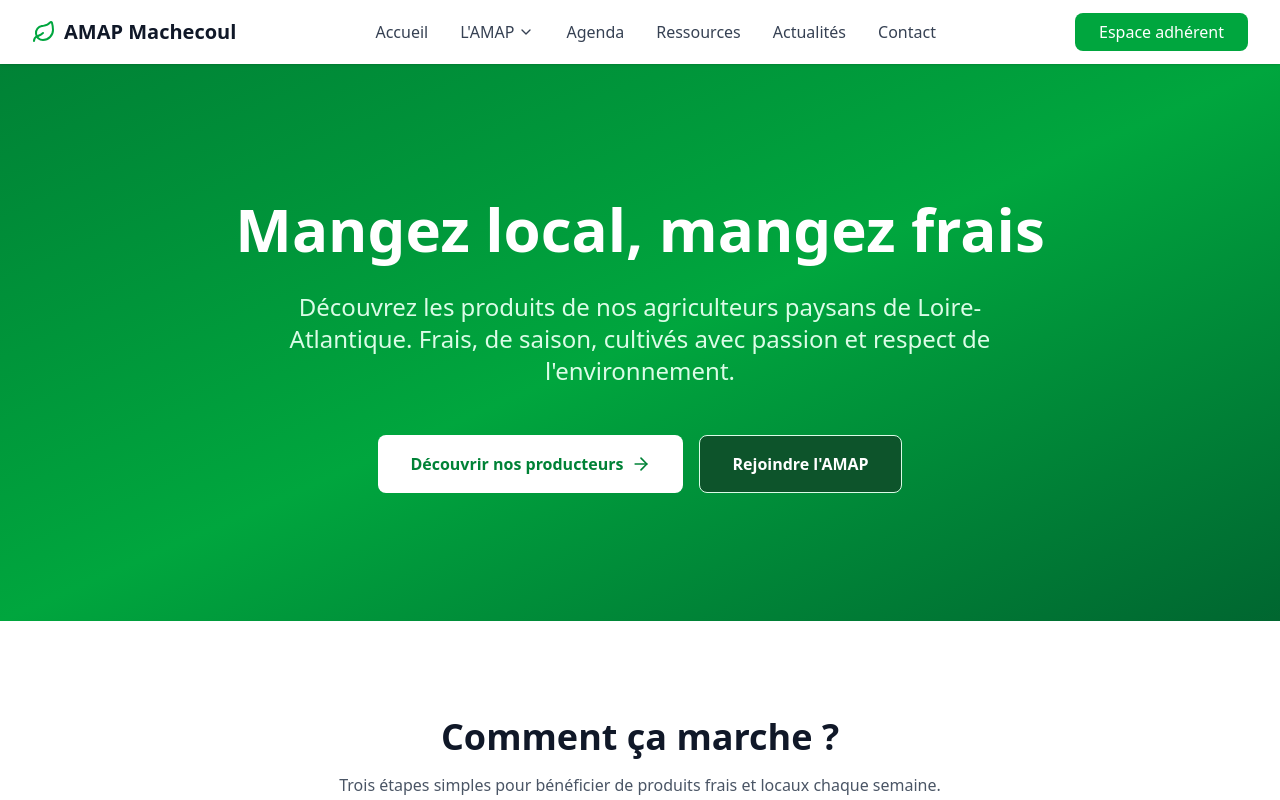
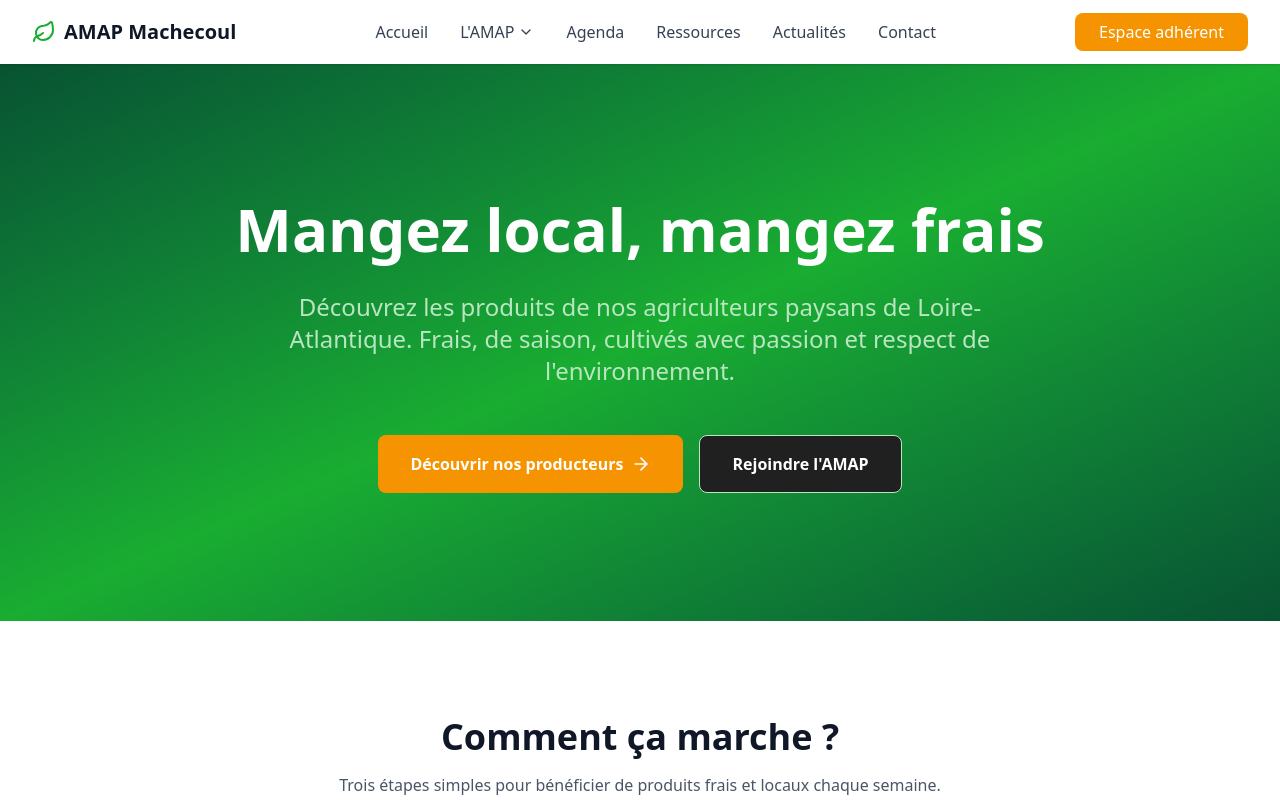
Before and after one commit to Maxime2d/amap-machecoul, a Next.js app: page / in a window 1280 px wide. Shown: the top 800 px of the page. Built offline with nearby package versions, Linux system fonts and the light colour scheme; no server answers; the database is empty.

Commit message:
Mise à jour palette couleurs inspirée amap-idf.org : verts vifs + accent orange CTAs + fond beige

```diff
--- a/src/app/(public)/agenda/page.tsx
+++ b/src/app/(public)/agenda/page.tsx
@@ -237,7 +237,7 @@ export default async function AgendaPage() {
             </p>
             <Link
               href="/contact"
-              className="inline-flex items-center gap-2 px-6 py-3 bg-green-600 text-white font-bold rounded-lg hover:bg-green-700 transition-colors"
+              className="inline-flex items-center gap-2 px-6 py-3 bg-orange-500 text-white font-bold rounded-lg hover:bg-orange-600 transition-colors"
             >
               Nous contacter
               <ArrowRight className="w-5 h-5" />
@@ -258,14 +258,14 @@ export default async function AgendaPage() {
           <div className="flex flex-col sm:flex-row gap-4 justify-center">
             <Link
               href="/contact"
-              className="inline-flex items-center justify-center px-8 py-4 bg-green-600 text-white font-bold rounded-lg hover:bg-green-700 transition-colors"
+              className="inline-flex items-center justify-center px-8 py-4 bg-orange-500 text-white font-bold rounded-lg hover:bg-orange-600 transition-colors"
             >
               Rejoindre l'AMAP
               <ArrowRight className="w-5 h-5 ml-2" />
             </Link>
             <Link
               href="/qu-est-ce-qu-une-amap"
-              className="inline-flex items-center justify-center px-8 py-4 border-2 border-green-600 text-green-600 font-bold rounded-lg hover:bg-white transition-colors"
+              className="inline-flex items-center justify-center px-8 py-4 border-2 border-orange-500 text-orange-500 font-bold rounded-lg hover:bg-orange-50 transition-colors"
             >
               En savoir plus
             </Link>
--- a/src/app/(public)/la-charte/page.tsx
+++ b/src/app/(public)/la-charte/page.tsx
@@ -303,13 +303,13 @@ export default function CharterPage() {
           <div className="flex flex-col sm:flex-row gap-4 justify-center">
             <Link
               href="/contact"
-              className="inline-flex items-center justify-center px-8 py-4 bg-green-600 text-white font-bold rounded-lg hover:bg-green-700 transition-colors"
+              className="inline-flex items-center justify-center px-8 py-4 bg-orange-500 text-white font-bold rounded-lg hover:bg-orange-600 transition-colors"
             >
               Rejoindre l'AMAP
             </Link>
             <Link
               href="/qu-est-ce-qu-une-amap"
-              className="inline-flex items-center justify-center px-8 py-4 border-2 border-green-600 text-green-600 font-bold rounded-lg hover:bg-green-50 transition-colors"
+              className="inline-flex items-center justify-center px-8 py-4 border-2 border-orange-500 text-orange-500 font-bold rounded-lg hover:bg-orange-50 transition-colors"
             >
               En savoir plus sur les AMAP
             </Link>
--- a/src/app/(public)/page.tsx
+++ b/src/app/(public)/page.tsx
@@ -42,12 +42,11 @@ export default async function HomePage() {
             <div className="flex flex-col sm:flex-row gap-4 justify-center">
               <Link
                 href="/producteurs"
-                className="inline-flex items-center justify-center gap-2 px-8 py-4 bg-white text-green-700 font-bold rounded-lg hover:bg-green-50 transition-colors"
+                className="inline-flex items-center justify-center gap-2 px-8 py-4 bg-orange-500 text-white font-bold rounded-lg hover:bg-orange-600 transition-colors"
               >
                 Découvrir nos producteurs
                 <ArrowRight className="w-5 h-5" />
-              </Link>
-              <Link
+              </Link>              <Link
                 href="/contact"
                 className="inline-flex items-center justify-center gap-2 px-8 py-4 bg-green-900 text-white font-bold rounded-lg hover:bg-green-950 transition-colors border border-green-100"
               >
@@ -72,8 +71,7 @@ export default async function HomePage() {
               <div className="inline-flex items-center justify-center w-16 h-16 bg-green-100 rounded-full mb-4">
                 <Sprout className="w-8 h-8 text-green-700" />
               </div>
-              <h3 className="text-xl font-bold text-gray-900 mb-2">Les producteurs cultivent</h3>
-              <p className="text-gray-600">
+              <h3 className="text-xl font-bold text-gray-900 mb-2">Les producteurs cultivent</h3>              <p className="text-gray-600">
                 Nos agriculteurs paysans cultivent des produits de qualité selon les principes du développement durable.
               </p>
             </div>
@@ -102,8 +100,7 @@ export default async function HomePage() {
           </div>
         </div>
       </section>      {/* Producers Section */}
-      <section className="py-16 md:py-24 bg-green-50">
-        <div className="max-w-7xl mx-auto px-4 sm:px-6 lg:px-8">
+      <section className="py-16 md:py-24 bg-green-50">        <div className="max-w-7xl mx-auto px-4 sm:px-6 lg:px-8">
           <h2 className="text-3xl md:text-4xl font-bold text-center mb-4 text-gray-900">
             Nos Producteurs
           </h2>
@@ -139,7 +136,7 @@ export default async function HomePage() {
           <div className="text-center mt-12">
             <Link
               href="/producteurs"
-              className="inline-flex items-center gap-2 px-6 py-3 bg-green-600 text-white font-bold rounded-lg hover:bg-green-700 transition-colors"
+              className="inline-flex items-center gap-2 px-6 py-3 bg-orange-500 text-white font-bold rounded-lg hover:bg-orange-600 transition-colors"
             >
               Voir tous nos producteurs
               <ArrowRight className="w-5 h-5" />
@@ -187,7 +184,7 @@ export default async function HomePage() {
           <div className="flex flex-col sm:flex-row gap-4 justify-center">
             <Link
               href="/contact"
-              className="inline-flex items-center justify-center gap-2 px-8 py-4 bg-white text-green-700 font-bold rounded-lg hover:bg-green-50 transition-colors"
+              className="inline-flex items-center justify-center gap-2 px-8 py-4 bg-orange-500 text-white font-bold rounded-lg hover:bg-orange-600 transition-colors"
             >
               Nous contacter
             </Link>
--- a/src/app/(public)/ressources/page.tsx
+++ b/src/app/(public)/ressources/page.tsx
@@ -214,9 +214,7 @@ export default function RessourcesPage() {
                 </p>
               </div>
             </div>
-          </div>
-
-          {/* FAQ Section */}
+          </div>          {/* FAQ Section */}
           <div className="mb-20 border-t-2 border-gray-200 pt-16">
             <h2 className="text-3xl md:text-4xl font-bold text-gray-900 mb-8">Questions Fréquemment Posées</h2>
 
@@ -307,14 +305,14 @@ export default function RessourcesPage() {
           <div className="flex flex-col sm:flex-row gap-4 justify-center">
             <Link
               href="/contact"
-              className="inline-flex items-center justify-center px-8 py-4 bg-green-600 text-white font-bold rounded-lg hover:bg-green-700 transition-colors"
+              className="inline-flex items-center justify-center px-8 py-4 bg-orange-500 text-white font-bold rounded-lg hover:bg-orange-600 transition-colors"
             >
               Nous contacter
               <ArrowRight className="w-5 h-5 ml-2" />
             </Link>
             <Link
               href="/agenda"
-              className="inline-flex items-center justify-center px-8 py-4 border-2 border-green-600 text-green-600 font-bold rounded-lg hover:bg-white transition-colors"
+              className="inline-flex items-center justify-center px-8 py-4 border-2 border-orange-500 text-orange-500 font-bold rounded-lg hover:bg-orange-50 transition-colors"
             >              Voir le calendrier
             </Link>
           </div>
--- a/src/app/globals.css
+++ b/src/app/globals.css
@@ -1,15 +1,26 @@
 @import "tailwindcss";
 
-:root {
-  --green-50: #f0fdf4;
-  --green-100: #dcfce7;
-  --green-500: #22c55e;
-  --green-600: #16a34a;
-  --green-700: #15803d;
-  --green-800: #166534;
-  --green-900: #14532d;
+@theme {
+  /* Palette inspirée de amap-idf.org */
+  --color-green-50: #f5f1ed;
+  --color-green-100: #b9e6c0;
+  --color-green-200: #8ec760;
+  --color-green-300: #6cb84a;
+  --color-green-400: #3dbf42;
+  --color-green-500: #19ad31;
+  --color-green-600: #19ad31;
+  --color-green-700: #085332;
+  --color-green-800: #085332;
+  --color-green-900: #202020;
+  --color-orange-50: #fff7ed;
+  --color-orange-100: #ffedd5;
+  --color-orange-400: #f5a623;
+  --color-orange-500: #f59400;
+  --color-orange-600: #e08800;
+  --color-orange-700: #c77a00;
 }
 
 body {
   font-family: system-ui, -apple-system, sans-serif;
+  color: #202020;
 }
--- a/src/components/layout/Header.tsx
+++ b/src/components/layout/Header.tsx
@@ -84,7 +84,7 @@ export function Header() {
           <div className="hidden md:block">
             <Link
               href="/connexion"
-              className="px-6 py-2 bg-green-600 text-white rounded-lg hover:bg-green-700 transition-colors font-medium"
+              className="px-6 py-2 bg-orange-500 text-white rounded-lg hover:bg-orange-600 transition-colors font-medium"
             >
               Espace adhérent
             </Link>
@@ -137,7 +137,8 @@ export function Header() {
                   </Link>
                   <Link
                     href="/producteurs"
-                    className="block text-gray-700 hover:text-green-700 transition-colors py-2"                    onClick={() => setIsOpen(false)}
+                    className="block text-gray-700 hover:text-green-700 transition-colors py-2"
+                    onClick={() => setIsOpen(false)}
                   >
                     Nos Producteurs
                   </Link>
@@ -165,7 +166,8 @@ export function Header() {
               onClick={() => setIsOpen(false)}
             >
               Actualités
-            </Link>            <Link
+            </Link>
+            <Link
               href="/contact"
               className="block text-gray-700 hover:text-green-700 font-medium transition-colors py-2"
               onClick={() => setIsOpen(false)}
@@ -174,7 +176,7 @@ export function Header() {
             </Link>
             <Link
               href="/connexion"
-              className="block w-full px-6 py-2 bg-green-600 text-white rounded-lg hover:bg-green-700 transition-colors font-medium text-center"
+              className="block w-full px-6 py-2 bg-orange-500 text-white rounded-lg hover:bg-orange-600 transition-colors font-medium text-center"
               onClick={() => setIsOpen(false)}
             >
               Espace adhérent
```
